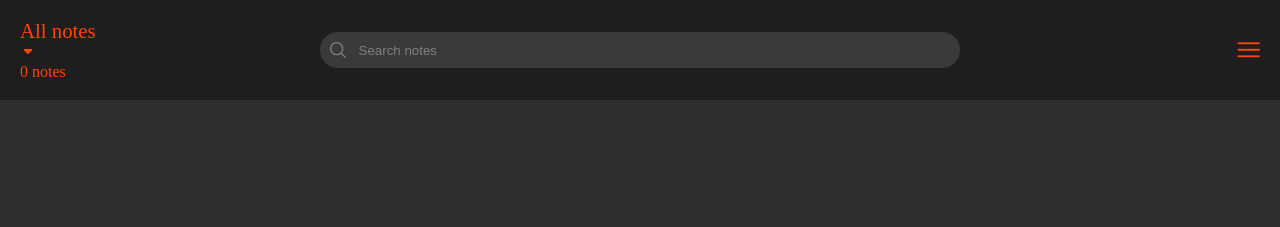
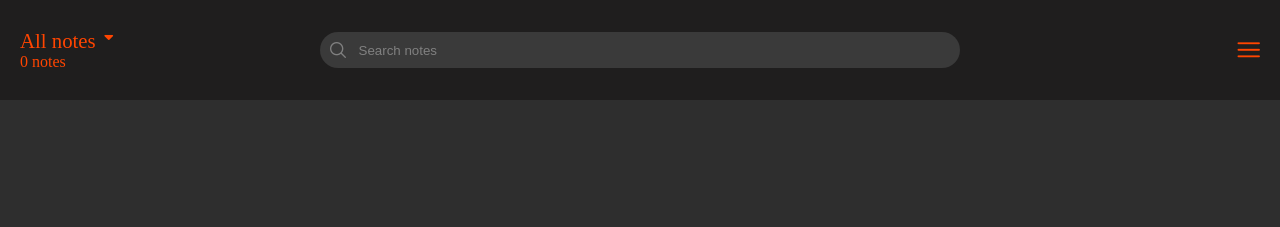
Before and after one commit to the-man2004/notes-project, a plain HTML site: page index.html in a window 1280 px wide. Shown: the top 227 px of the page. Drawn offline with nearby package versions, Linux system fonts and the light colour scheme.

Commit message:
tweeked note-selector spacing

```diff
--- a/styles/nav.css
+++ b/styles/nav.css
@@ -18,6 +18,7 @@
 /* note selector */
 .note-selector {
   font-size: 1.3rem;
+  padding-right: 5px;
 }
 .note-selector:hover {
   cursor: pointer;
@@ -140,6 +141,10 @@
   background-color: var(--light-gray);
 }
 
+.note-selector-container {
+  display: flex;
+}
+
 /* media query */
 @media only screen and (max-width: 550px) {
   .note-selector {
```
